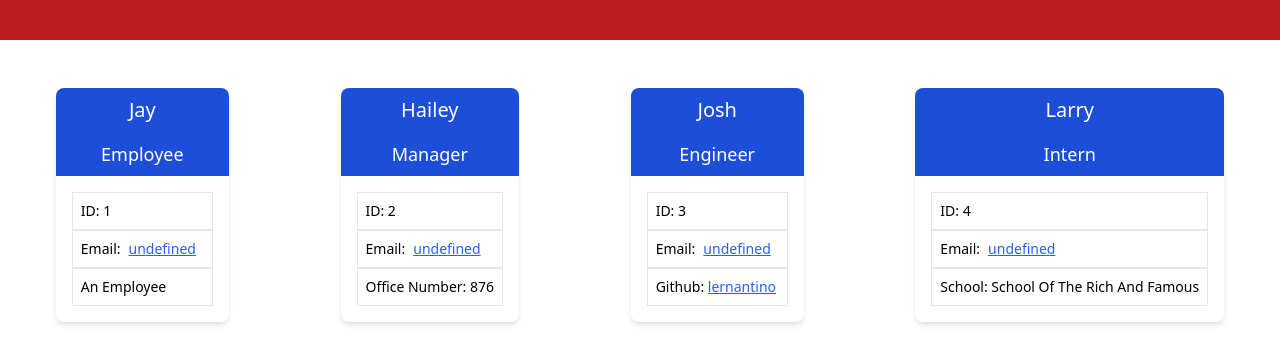
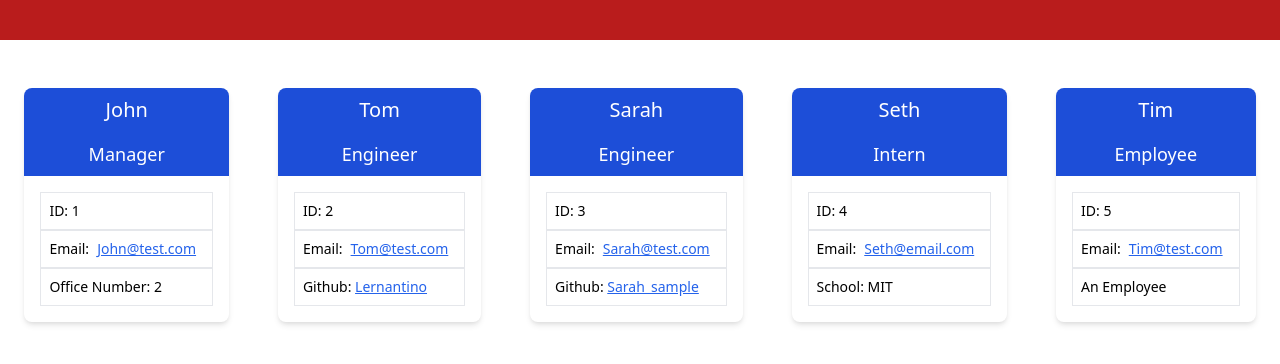
Before and after one commit to jaywooski/Profile-Generator, a website: page dist/index.html in a window 1280 px wide. Shown: the part 124-488 px from the top of the page. Drawn offline with nearby package versions, Linux system fonts and the light colour scheme.

Commit message:
Demonstration

```diff
--- a/dist/index.html
+++ b/dist/index.html
@@ -20,15 +20,15 @@
         <div class="shadow-md my-12 text-white rounded-lg">
             <div class="bg-blue-700 rounded-t-lg">
                 <ul class="flex-col text-center justify-around">
-                    <li class="p-2 text-xl capitalize">Jay</li>
-                    <li class="p-2 text-lg capitalize">employee</li>
+                    <li class="p-2 text-xl capitalize">John</li>
+                    <li class="p-2 text-lg capitalize">manager</li>
                 </ul>
             </div>
             <div>
                 <ul class="flex-col text-sm text-black p-4 ">
                     <li class="border p-2">ID:  1</li>
-                    <li class="border p-2">Email:<a href='mailto:jay@email.com' class='px-2 text-blue-600 underline'>undefined</a></li>
-                    <li class="border p-2 capitalize">An employee</li>
+                    <li class="border p-2">Email:<a href='mailto:John@test.com' class='px-2 text-blue-600 underline'>John@test.com</a></li>
+                    <li class="border p-2">Office Number: 2</li>
                 </ul>
             </div>
         </div>
@@ -37,15 +37,15 @@
         <div class="shadow-md my-12 text-white rounded-lg">
             <div class="bg-blue-700 rounded-t-lg">
                 <ul class="flex-col text-center justify-around">
-                    <li class="p-2 text-xl capitalize">Hailey</li>
-                    <li class="p-2 text-lg capitalize">manager</li>
+                    <li class="p-2 text-xl capitalize">Tom</li>
+                    <li class="p-2 text-lg capitalize">engineer</li>
                 </ul>
             </div>
             <div>
                 <ul class="flex-col text-sm text-black p-4 ">
                     <li class="border p-2">ID:  2</li>
-                    <li class="border p-2">Email:<a href='mailto:her@gme.org' class='px-2 text-blue-600 underline'>undefined</a></li>
-                    <li class="border p-2">Office Number: 876</li>
+                    <li class="border p-2">Email:<a href='mailto:Tom@test.com' class='px-2 text-blue-600 underline'>Tom@test.com</a></li>
+                    <li class="border p-2 capitalize">Github: <a href="https://www.github.com/lernantino" class = "text-blue-600 underline">  lernantino</a></li>
                 </ul>
             </div>
         </div>
@@ -54,15 +54,15 @@
         <div class="shadow-md my-12 text-white rounded-lg">
             <div class="bg-blue-700 rounded-t-lg">
                 <ul class="flex-col text-center justify-around">
-                    <li class="p-2 text-xl capitalize">Josh</li>
+                    <li class="p-2 text-xl capitalize">Sarah</li>
                     <li class="p-2 text-lg capitalize">engineer</li>
                 </ul>
             </div>
             <div>
                 <ul class="flex-col text-sm text-black p-4 ">
                     <li class="border p-2">ID:  3</li>
-                    <li class="border p-2">Email:<a href='mailto:hello@ene.net' class='px-2 text-blue-600 underline'>undefined</a></li>
-                    <li class="border p-2">Github: <a href="https://www.github.com/lernantino" class = "text-blue-600 underline">  lernantino</a></li>
+                    <li class="border p-2">Email:<a href='mailto:Sarah@test.com' class='px-2 text-blue-600 underline'>Sarah@test.com</a></li>
+                    <li class="border p-2 capitalize">Github: <a href="https://www.github.com/Sarah_sample" class = "text-blue-600 underline">  Sarah_sample</a></li>
                 </ul>
             </div>
         </div>
@@ -71,15 +71,32 @@
         <div class="shadow-md my-12 text-white rounded-lg">
             <div class="bg-blue-700 rounded-t-lg">
                 <ul class="flex-col text-center justify-around">
-                    <li class="p-2 text-xl capitalize">larry</li>
+                    <li class="p-2 text-xl capitalize">Seth</li>
                     <li class="p-2 text-lg capitalize">intern</li>
                 </ul>
             </div>
             <div>
                 <ul class="flex-col text-sm text-black p-4 ">
                     <li class="border p-2">ID:  4</li>
-                    <li class="border p-2">Email:<a href='mailto:sup@nah.net' class='px-2 text-blue-600 underline'>undefined</a></li>
-                    <li class="border p-2 capitalize">School:  School of the rich and famous</li>
+                    <li class="border p-2">Email:<a href='mailto:Seth@email.com' class='px-2 text-blue-600 underline'>Seth@email.com</a></li>
+                    <li class="border p-2 capitalize">School:  MIT</li>
+                </ul>
+            </div>
+        </div>
+
+        <!-- card#5 -->
+        <div class="shadow-md my-12 text-white rounded-lg">
+            <div class="bg-blue-700 rounded-t-lg">
+                <ul class="flex-col text-center justify-around">
+                    <li class="p-2 text-xl capitalize">Tim</li>
+                    <li class="p-2 text-lg capitalize">employee</li>
+                </ul>
+            </div>
+            <div>
+                <ul class="flex-col text-sm text-black p-4 ">
+                    <li class="border p-2">ID:  5</li>
+                    <li class="border p-2">Email:<a href='mailto:Tim@test.com' class='px-2 text-blue-600 underline'>Tim@test.com</a></li>
+                    <li class="border p-2 capitalize">An employee</li>
                 </ul>
             </div>
         </div>
```
